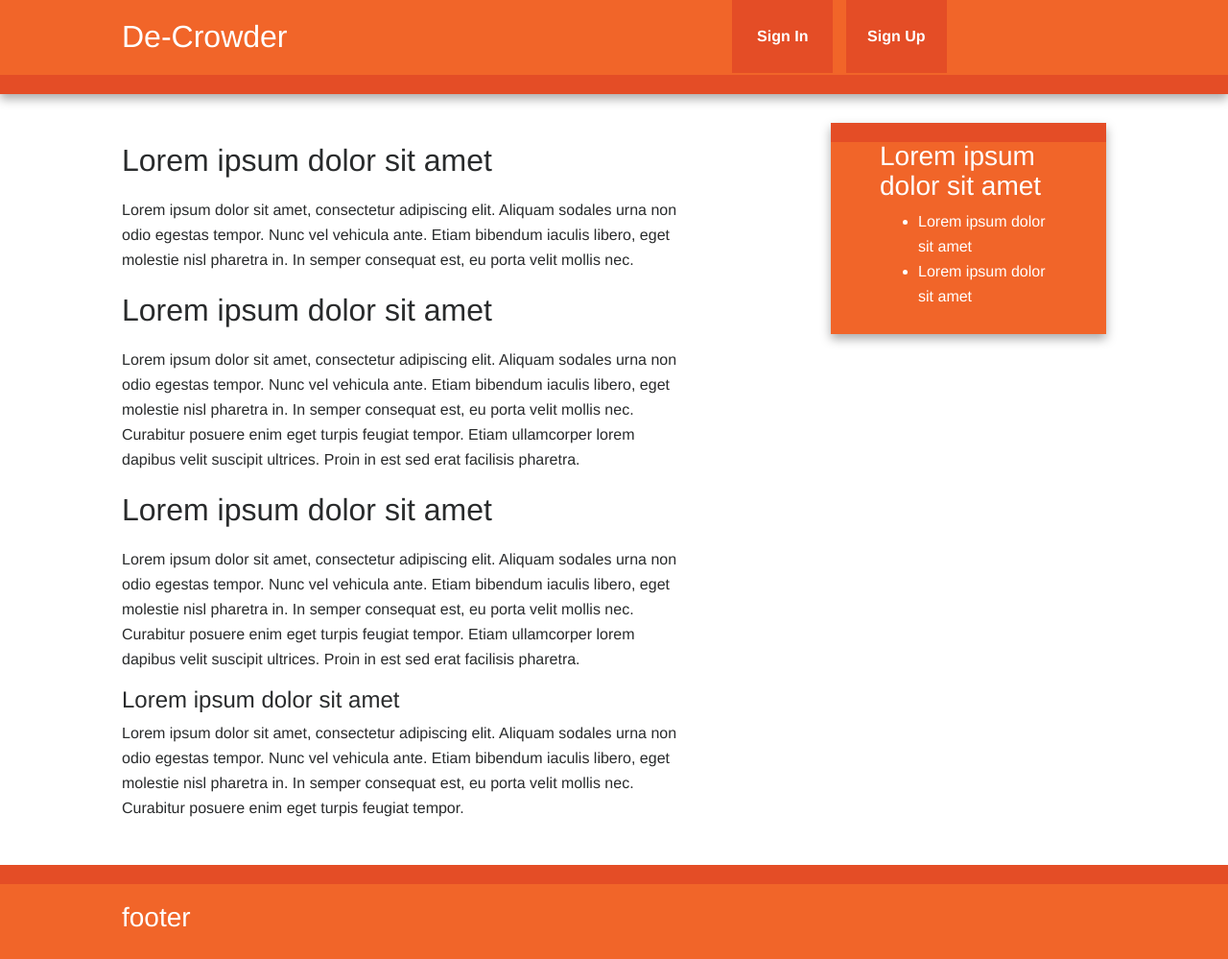
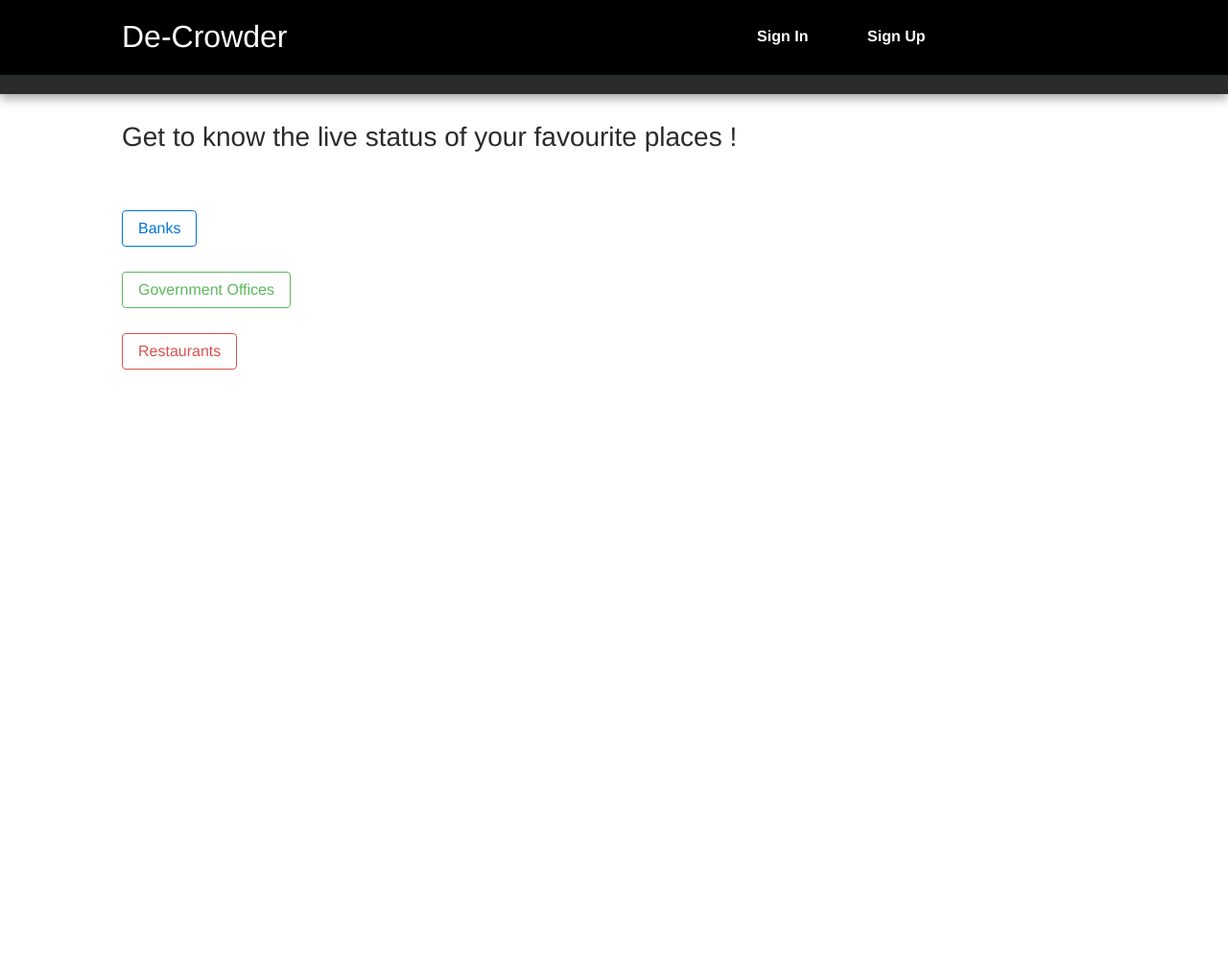
Before and after one commit to Sharashchandra/rvce, a Flask app: page / in a window 1280 px wide. Shown: the whole page at 96% size. After the commit the page ends 385 px from the top, so only its background shows below. Run offline with Flask 2, Linux system fonts and the light colour scheme; some libraries are stand-ins or nearby versions.

Commit message:
css stuff

```diff
--- a/static/css/main.css
+++ b/static/css/main.css
@@ -70,7 +70,9 @@ body {
    =================== */
 
 .header-container {
-    border-bottom: 20px solid #e44d26;
+   background-color: #000000;
+   /*height: 200px*/;
+    border-bottom: 20px solid ;
 }
 
 .footer-container,
@@ -81,7 +83,8 @@ body {
 .header-container,
 .footer-container,
 .main aside {
-    background: #f16529;
+
+    /*background: #f16529;*/
 }
 
 .title {
@@ -108,7 +111,7 @@ nav a {
     font-weight: bold;
 
     color: white;
-    background: #e44d26;
+    /*background: #e44d26;*/
 }
 
 nav a:hover,
--- a/templates/base.html
+++ b/templates/base.html
@@ -10,6 +10,7 @@
         <meta name="description" content="">
         <meta name="viewport" content="width=device-width, initial-scale=1">
         <link rel="apple-touch-icon" href="static/apple-touch-icon.png">
+
 
         <link rel="stylesheet" href="https://maxcdn.bootstrapcdn.com/bootstrap/4.0.0-alpha.6/css/bootstrap.min.css" integrity="sha384-rwoIResjU2yc3z8GV/NPeZWAv56rSmLldC3R/AZzGRnGxQQKnKkoFVhFQhNUwEyJ" crossorigin="anonymous">
         <link rel="stylesheet" href="static/css/normalize.min.css">
@@ -51,11 +52,7 @@
             </div> <!-- #main -->
         </div> <!-- #main-container -->
 
-        <div class="footer-container">
-            <footer class="wrapper">
-                <h3>footer</h3>
-            </footer>
-        </div>
+
         <script src="static/js/main.js"></script>
     </body>
 </html>
--- a/templates/index.html
+++ b/templates/index.html
@@ -4,40 +4,13 @@
 De-Crowder
 {% endblock %}
 {% block content %}
-<article>
-    <header>
-        <h1>Lorem ipsum dolor sit amet</h1>
-        <p>Lorem ipsum dolor sit amet, consectetur adipiscing elit. Aliquam sodales urna non odio egestas tempor. Nunc vel vehicula
-            ante. Etiam bibendum iaculis libero, eget molestie nisl pharetra in. In semper consequat est, eu porta velit
-            mollis nec.</p>
-    </header>
-    <section>
-        <h1>Lorem ipsum dolor sit amet</h1>
-        <p>Lorem ipsum dolor sit amet, consectetur adipiscing elit. Aliquam sodales urna non odio egestas tempor. Nunc vel vehicula
-            ante. Etiam bibendum iaculis libero, eget molestie nisl pharetra in. In semper consequat est, eu porta velit
-            mollis nec. Curabitur posuere enim eget turpis feugiat tempor. Etiam ullamcorper lorem dapibus velit suscipit
-            ultrices. Proin in est sed erat facilisis pharetra.</p>
-    </section>
-    <section>
-        <h1>Lorem ipsum dolor sit amet</h1>
-        <p>Lorem ipsum dolor sit amet, consectetur adipiscing elit. Aliquam sodales urna non odio egestas tempor. Nunc vel vehicula
-            ante. Etiam bibendum iaculis libero, eget molestie nisl pharetra in. In semper consequat est, eu porta velit
-            mollis nec. Curabitur posuere enim eget turpis feugiat tempor. Etiam ullamcorper lorem dapibus velit suscipit
-            ultrices. Proin in est sed erat facilisis pharetra.</p>
-    </section>
-    <footer>
-        <h4>Lorem ipsum dolor sit amet</h4>
-        <p>Lorem ipsum dolor sit amet, consectetur adipiscing elit. Aliquam sodales urna non odio egestas tempor. Nunc vel vehicula
-            ante. Etiam bibendum iaculis libero, eget molestie nisl pharetra in. In semper consequat est, eu porta velit
-            mollis nec. Curabitur posuere enim eget turpis feugiat tempor.</p>
-    </footer>
-</article>
 
-<aside>
-    <h3>Lorem ipsum dolor sit amet</h3>
-    <ul>
-        <li>Lorem ipsum dolor sit amet</li>
-        <li>Lorem ipsum dolor sit amet</li>
-    </ul>
-</aside>
+<h3> Get to know the live status of your favourite places ! </h3> <br><br>
+
+    <button type="button" id="b1"  class="btn btn-outline-primary">Banks</button><br><br>
+    <button type="button" id="b2"  class="btn btn-outline-success">Government Offices</button><br><br>
+    <button type="button" id="b3"  class="btn btn-outline-danger">Restaurants</button><br><br>
+
+
+</div>
 {% endblock %}
```
